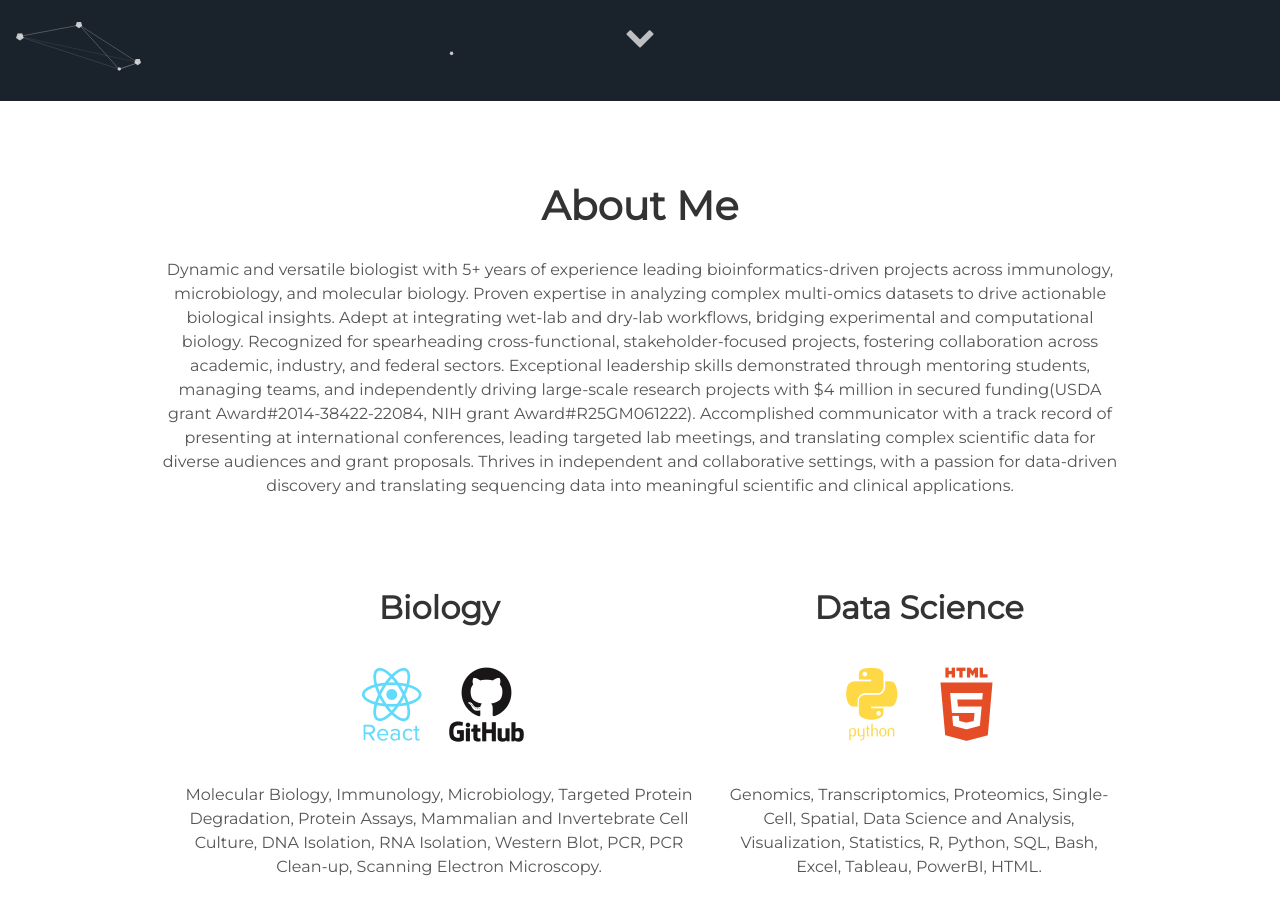
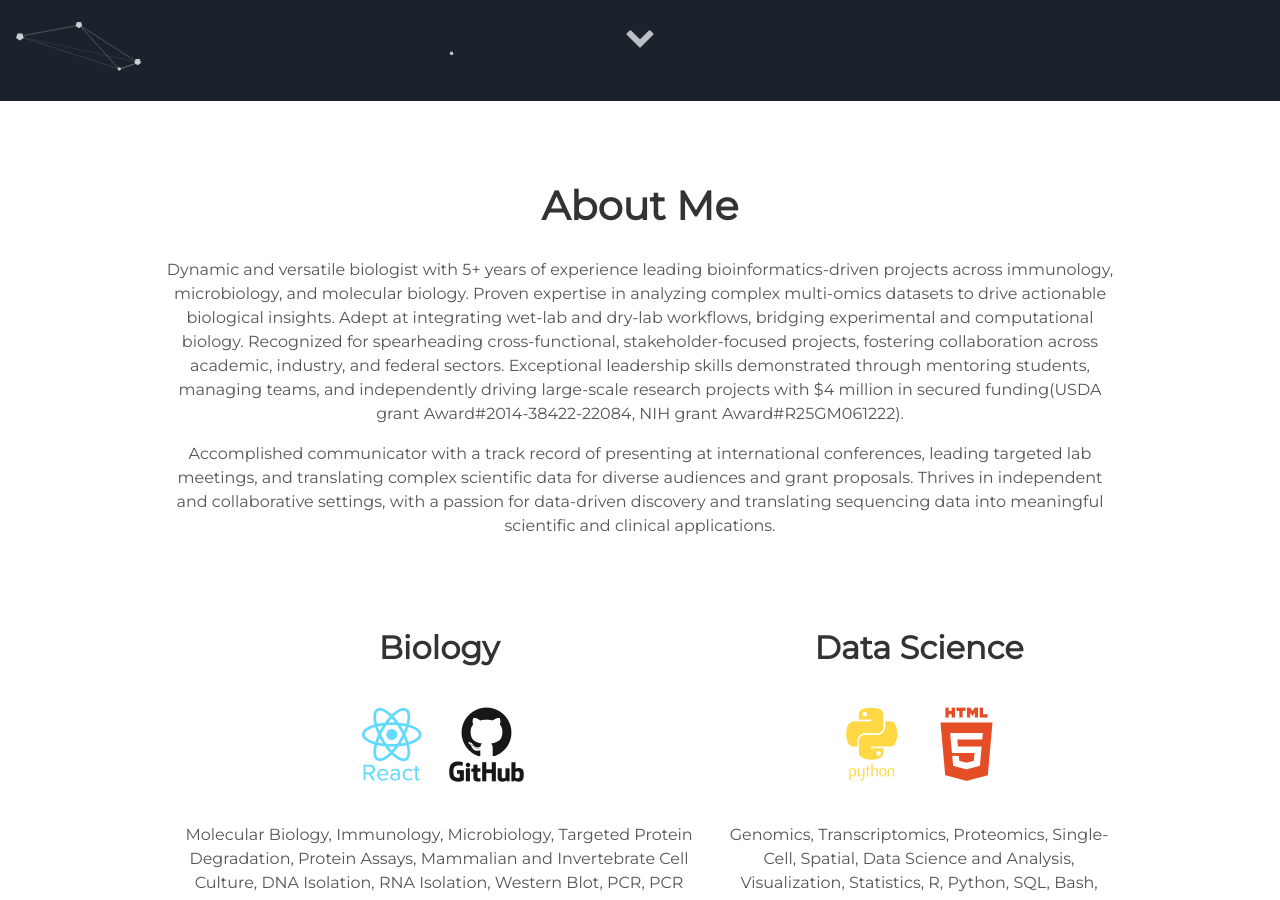
Before and after one commit to jorgegalarza1/jorgegalarza1.github.io, a Jekyll site: the page built from index.html, in a window 1280 px wide and 900 px high, scrolled down 799 px. Built offline with Jekyll 4.4.1, drawn with Linux system fonts in a browser that asks for light colours.

Commit message:
Update _config.yml

```diff
--- a/_config.yml
+++ b/_config.yml
@@ -5,7 +5,7 @@ description: Jekyll Theme Minimal Resume
 # url: "localhost:3000" # the base hostname & protocol for your site e.g. http://willianjusten.com.br
 # User settings
 username: Jorge Carlos Galarza, PhD
-user_description: Dynamic and versatile biologist with 5+ years of experience leading bioinformatics-driven projects across immunology, microbiology, and molecular biology. Proven expertise in analyzing complex multi-omics datasets to drive actionable biological insights. Adept at integrating wet-lab and dry-lab workflows, bridging experimental and computational biology. Recognized for spearheading cross-functional, stakeholder-focused projects, fostering collaboration across academic, industry, and federal sectors. Exceptional leadership skills demonstrated through mentoring students, managing teams, and independently driving large-scale research projects with $4 million in secured funding(USDA grant Award#2014-38422-22084, NIH grant Award#R25GM061222). Accomplished communicator with a track record of presenting at international conferences, leading targeted lab meetings, and translating complex scientific data for diverse audiences and grant proposals. Thrives in independent and collaborative settings, with a passion for data-driven discovery and translating sequencing data into meaningful scientific and clinical applications.
+user_description: Dynamic and versatile biologist with 5+ years of experience leading bioinformatics-driven projects across immunology, microbiology, and molecular biology. Proven expertise in analyzing complex multi-omics datasets to drive actionable biological insights. Adept at integrating wet-lab and dry-lab workflows, bridging experimental and computational biology. Recognized for spearheading cross-functional, stakeholder-focused projects, fostering collaboration across academic, industry, and federal sectors. Exceptional leadership skills demonstrated through mentoring students, managing teams, and independently driving large-scale research projects with $4 million in secured funding(USDA grant Award#2014-38422-22084, NIH grant Award#R25GM061222).<p>Accomplished communicator with a track record of presenting at international conferences, leading targeted lab meetings, and translating complex scientific data for diverse audiences and grant proposals. Thrives in independent and collaborative settings, with a passion for data-driven discovery and translating sequencing data into meaningful scientific and clinical applications.</p>
 user_title: Bioinformatics | Immunology | Microbiology | Molecular Biology
 email: jorge_galarza_1@icloud.com
 # twitter_username: lorem_ipsum
```
